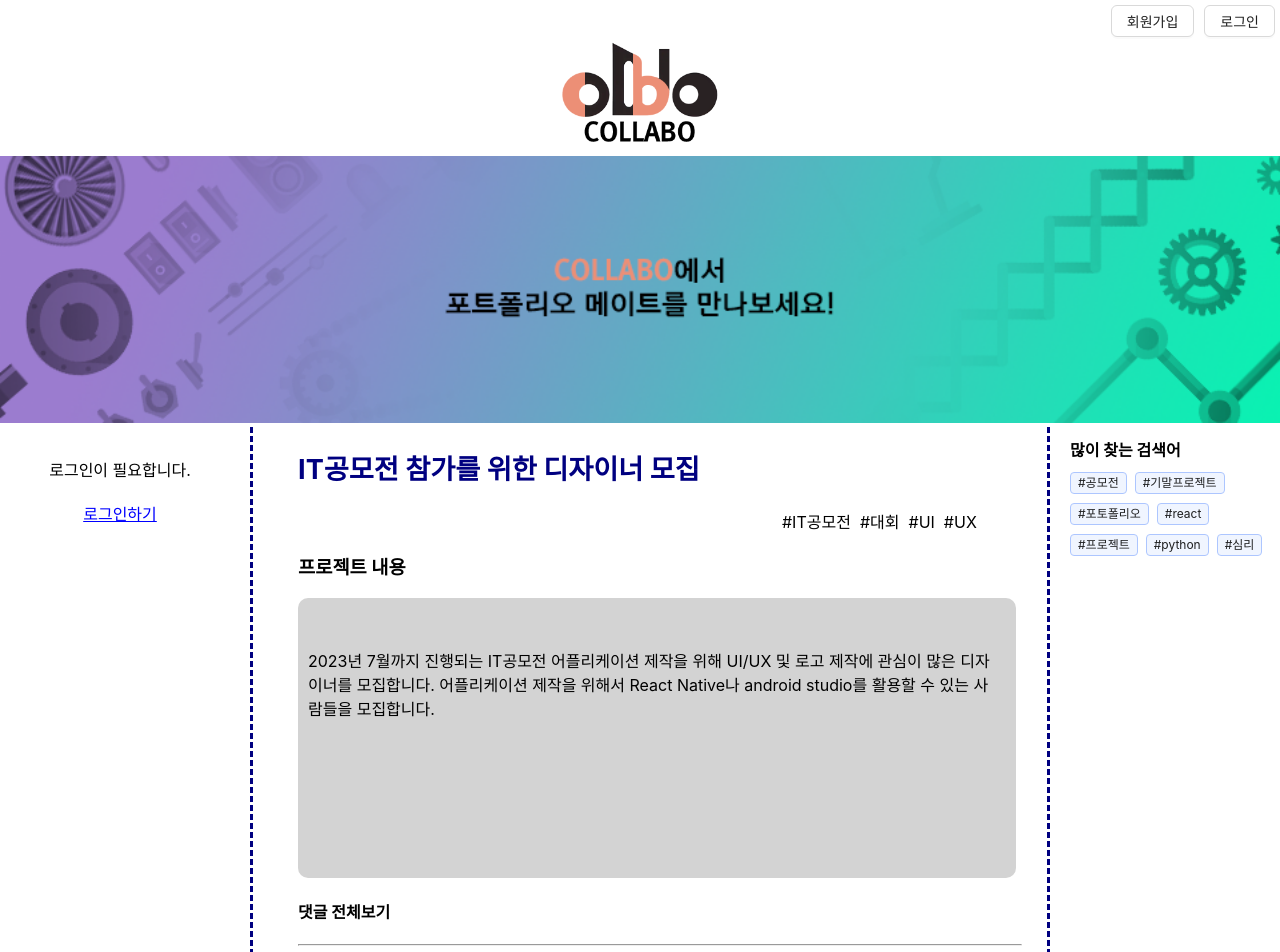
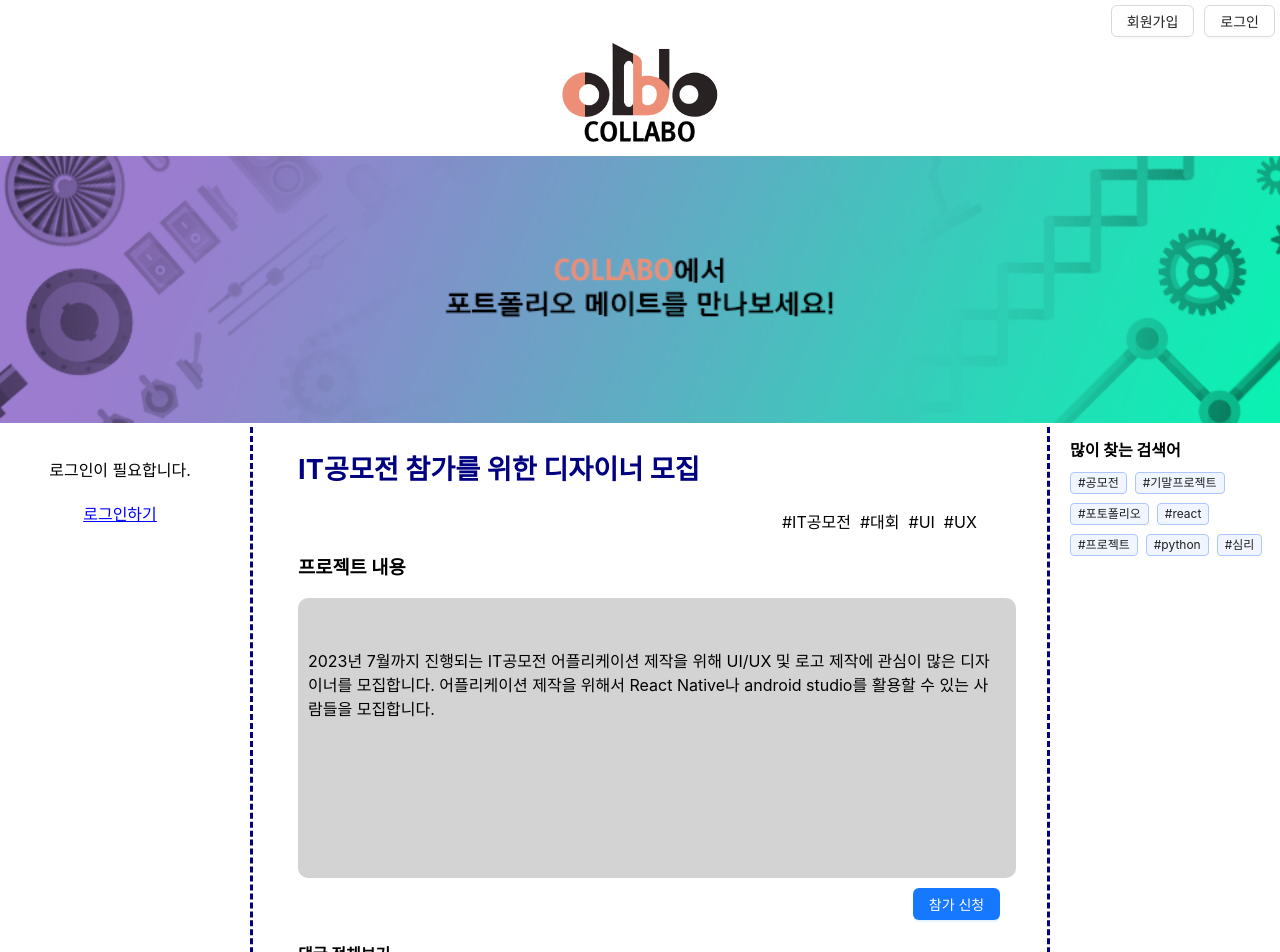
Before and after one commit to hoyeol0513/webProgramming_finalwork, a React (Create React App) app: page /listitem/0 in a window 1280 px wide. Shown: the top 952 px of the page. Built offline with nearby package versions, Linux system fonts and the light colour scheme.

Commit message:
boardlistItem confirm

```diff
--- a/src/Page/BoardListItem.js
+++ b/src/Page/BoardListItem.js
@@ -25,7 +25,7 @@ const BoardListItem = (props) => {
     if (isLogined) {
       if (updatedComment !== "")
         setCommentList([...commentList, updatedComment]);
-    } else alert("로그인 후 이용하실 수 있습니다.");
+    } else alert("로그인이 필요한 서비스입니다.");
     setComment("");
   };
   return (
@@ -106,6 +106,27 @@ const BoardListItem = (props) => {
                     >
                       {item.contents}
                     </div>
+                    <div
+                      style={{
+                        width: "97%",
+                        textAlign: "end",
+                        marginTop: "10px",
+                      }}
+                    >
+                      <Button
+                        type="primary"
+                        onClick={() => {
+                          if (isLogined) {
+                            //참가 신청 넣기
+                            if (window.confirm("참가 신청하시겠습니까?")) {
+                              alert("참가 신청이 완료되었습니다.");
+                            }
+                          } else alert("로그인이 필요한 서비스입니다.");
+                        }}
+                      >
+                        참가 신청
+                      </Button>
+                    </div>
                     <h4>댓글 전체보기</h4>
                     <hr />
                     <div
```
